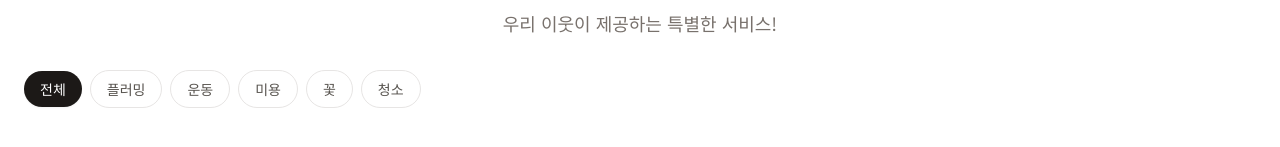
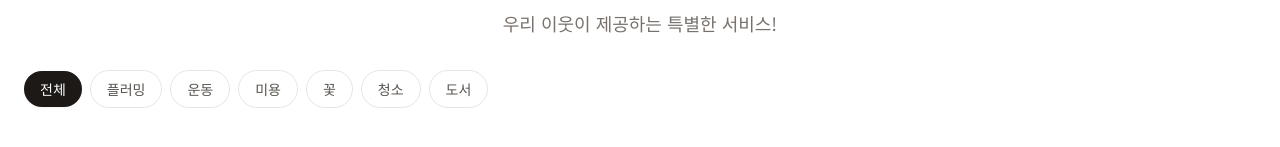
Before and after one commit to pluus/my_little_vendors, a Nuxt app: page / in a window 1280 px wide. Shown: the part 171-318 px from the top of the page. Built offline with nearby package versions, Linux system fonts and the light colour scheme; grey boxes are pictures that could not be loaded.

Commit message:
new category

```diff
--- a/app/data/businesses.ts
+++ b/app/data/businesses.ts
@@ -231,4 +231,12 @@ export const businesses: Business[] = [
   },
 ];
 
-export const categories = ["전체", "플러밍", "운동", "미용", "꽃", "청소"];
+export const categories = [
+  "전체",
+  "플러밍",
+  "운동",
+  "미용",
+  "꽃",
+  "청소",
+  "도서",
+];
```
